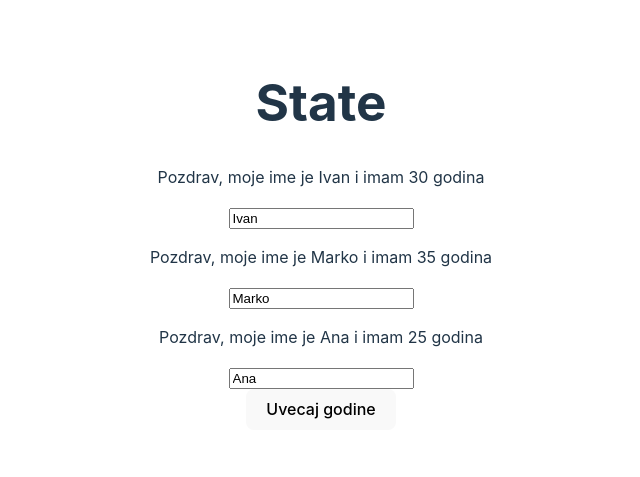
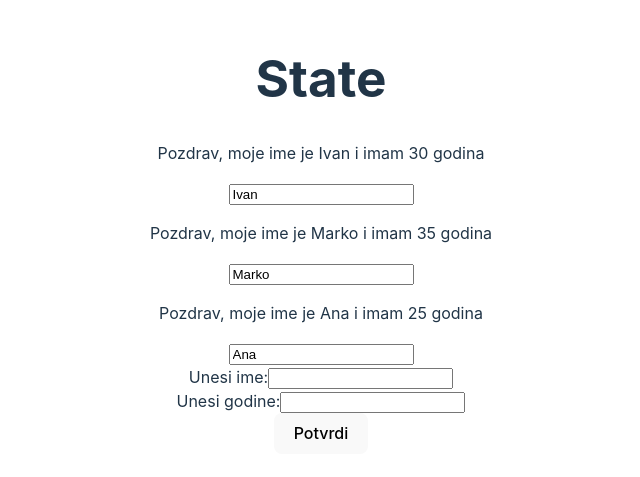
Before and after one commit to Durdicas/example_class_state, a React (Vite) app: page / in a window 1280 px wide. Shown: the part 165-642 px from the top of the page, without its empty margins (319-959 px from the left). Built offline with nearby package versions, Linux system fonts and the light colour scheme.

Commit message:
add zadatak-sedmi-obrasci

```diff
--- a/src/App.jsx
+++ b/src/App.jsx
@@ -1,5 +1,5 @@
 import './App.css'
-import { UserFunction } from './user'
+import { UserFunction, AddNewUser } from './user'
 import { useState } from 'react'
 
 function App() {
@@ -30,6 +30,16 @@ function App() {
       setUsers(newUsers)
     }
 
+    const addUser = (event, name, years=30) => {
+      event.preventDefault()
+      const newUser = {
+        id: `${name}_${new Date().getTime()}`,
+        name,
+        years
+      }
+      setUsers([...users, newUser])
+    }
+
 
 
     return (
@@ -43,9 +53,12 @@ function App() {
             changeName={(event) => handleChangeName(event, index)}
             />)
         }
-        <div>
+
+        <AddNewUser addUser={addUser}/>
+
+        {/*<div>
           <button onClick={uvecajGodine}> Uvecaj godine</button>
-        </div>
+      </div>*/}
 
       </>
     )
--- /dev/null
+++ b/src/user/AddNewUser.jsx
@@ -0,0 +1,27 @@
+import React, {useState} from 'react'
+//import { UserFunction, AddNewUser} from '.'
+
+const AddNewUser = ({addUser}) => {
+  const [name, setName] = useState("")
+  const [age, setAge] = useState(null)
+
+  return (
+    <form onSubmit={(event) => {addUser(event, name, age); setName(""), setAge(null)}}>
+      <div>
+      <label htmlFor="nameInput">
+        Unesi ime:
+        <input type="text" id="nameInput" value={name} onChange={(event) => setName(event.target.value)}/>
+      </label>
+      </div>
+      <div>
+      <label htmlFor="ageInput">
+        Unesi godine:
+        <input type="text" id="nameInput" value={age} onChange={(event) => setAge(event.target.value)}/>
+      </label>
+      </div>
+      <button type="submit">Potvrdi</button>
+    </form>
+  )
+}
+
+export default AddNewUser
--- a/src/user/index.js
+++ b/src/user/index.js
@@ -1,3 +1,4 @@
 //export { default as UserClass } from './UserClass';
 export { default as UserFunction } from  './UserFunction';
+export { default as AddNewUser } from  './AddNewUser';
 //export { default as UserChildren } from './UserChildren';
```
